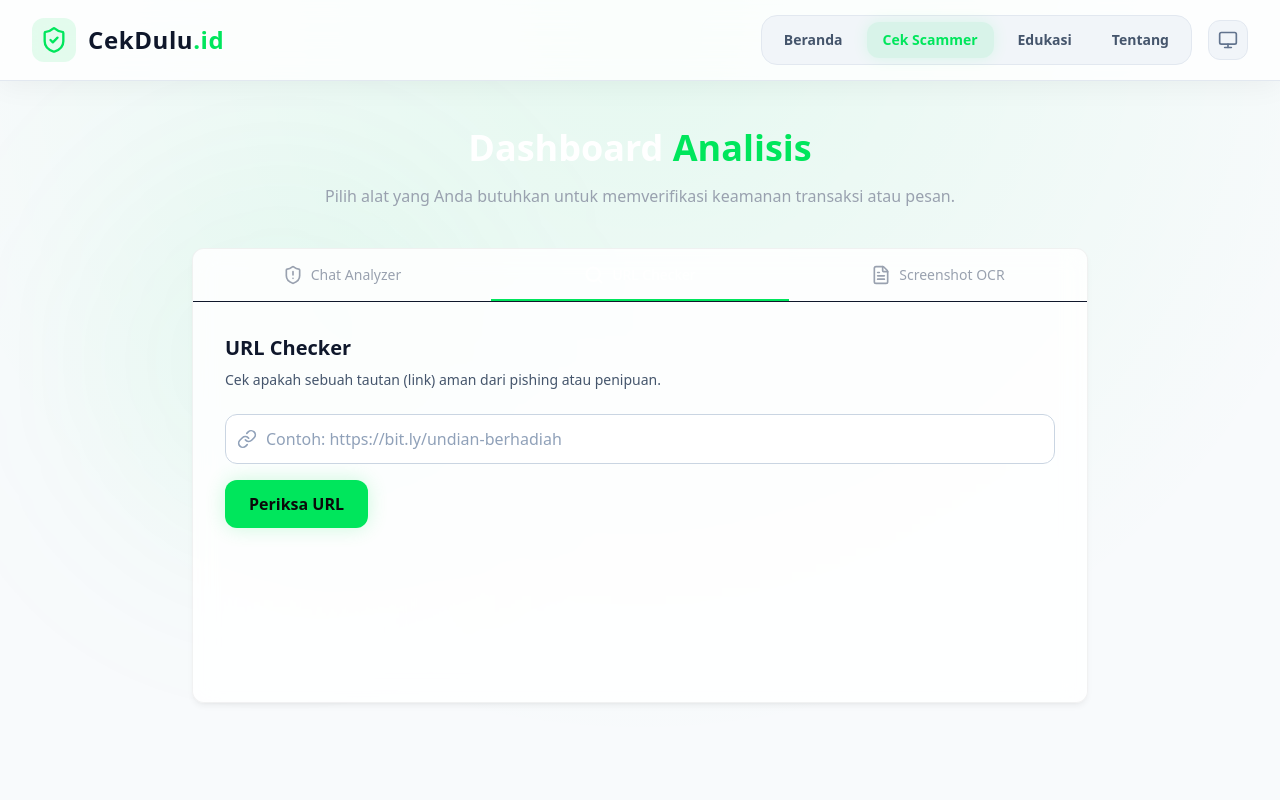
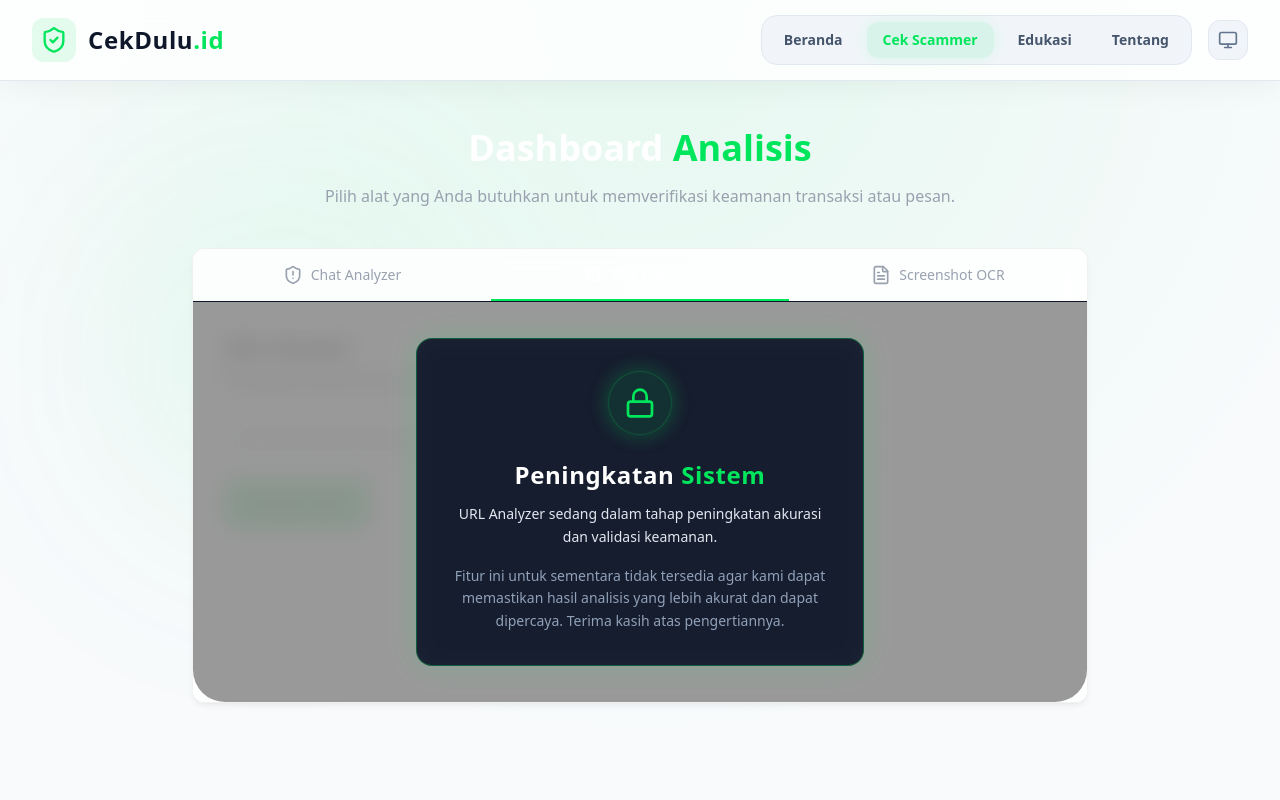
Before and after one commit to deks871/cekdulu-id, a Next.js app: page /dashboard in a window 1280 px wide. Both pictures are taken after a click on the button "URL Checker". Shown: the top 800 px of the page. Built offline with nearby package versions, Linux system fonts and the light colour scheme.

Commit message:
Improve URL analyzer maintenance overlay

```diff
--- a/src/components/dashboard/UrlChecker.tsx
+++ b/src/components/dashboard/UrlChecker.tsx
@@ -1,8 +1,10 @@
 import { useState } from "react";
-import { Link, Loader2 } from "lucide-react";
+import { Link, Loader2, Lock } from "lucide-react";
 import ScoreResult from "./ScoreResult";
 
 export default function UrlChecker() {
+  const MAINTENANCE_MODE = true;
+
   const [url, setUrl] = useState("");
   const [loading, setLoading] = useState(false);
   const [result, setResult] = useState<{
@@ -43,7 +45,8 @@ export default function UrlChecker() {
   };
 
   return (
-    <div>
+    <div className="relative -m-6 p-6 md:-m-8 md:p-8 h-full min-h-[400px] flex flex-col">
+      <div className={MAINTENANCE_MODE ? "opacity-20 blur-sm pointer-events-none select-none flex-grow transition-all duration-500" : "flex-grow"}>
         <div className="mb-6">
           <h3 className="text-xl font-bold text-slate-900 dark:text-white mb-2 transition-colors duration-300">URL Checker</h3>
           <p className="text-slate-600 dark:text-gray-400 text-sm transition-colors duration-300">
@@ -62,13 +65,14 @@ export default function UrlChecker() {
                 onChange={(e) => setUrl(e.target.value)}
                 className="block w-full pl-10 pr-3 py-3 border border-slate-300 dark:border-glass-border rounded-xl bg-white dark:bg-black/30 text-slate-900 dark:text-white placeholder-slate-400 dark:placeholder-gray-500 focus:outline-none focus:ring-2 focus:ring-cyber-green focus:border-transparent transition-all duration-300"
                 placeholder="Contoh: https://bit.ly/undian-berhadiah"
+                tabIndex={MAINTENANCE_MODE ? -1 : 0}
               />
             </div>
             {error && <p className="mt-2 text-sm text-cyber-red">{error}</p>}
           </div>
           <button
             type="submit"
-          disabled={loading}
+            disabled={loading || MAINTENANCE_MODE}
             className="w-full sm:w-auto px-6 py-3 bg-cyber-green text-cyber-dark font-bold hover:bg-[#00ff66] shadow-[0_0_20px_rgba(0,230,92,0.2)] hover:shadow-[0_0_35px_rgba(0,230,92,0.5)] rounded-xl transition-all duration-300 flex justify-center items-center gap-2 disabled:opacity-50 disabled:cursor-not-allowed disabled:hover:shadow-[0_0_20px_rgba(0,230,92,0.2)] group"
           >
             {loading ? (
@@ -93,5 +97,23 @@ export default function UrlChecker() {
           />
         )}
       </div>
+
+      {MAINTENANCE_MODE && (
+        <div className="absolute inset-0 z-20 flex flex-col items-center justify-center p-6 bg-black/40 backdrop-blur-sm rounded-b-2xl sm:rounded-b-[2rem]">
+          <div className="bg-[#0f172a]/90 dark:bg-black/60 border border-cyber-green/30 p-8 rounded-2xl shadow-[0_0_30px_rgba(0,230,92,0.15)] max-w-md mx-auto text-center backdrop-blur-md transform transition-all flex flex-col items-center">
+            <div className="w-16 h-16 rounded-full bg-cyber-green/10 border border-cyber-green/20 flex items-center justify-center mb-6 shadow-[0_0_20px_rgba(0,230,92,0.3)]">
+              <Lock className="w-8 h-8 text-cyber-green" />
+            </div>
+            <h3 className="text-2xl font-bold text-white mb-3 tracking-wide">Peningkatan <span className="text-cyber-green">Sistem</span></h3>
+            <p className="text-slate-200 dark:text-slate-300 text-sm leading-relaxed mb-4">
+              URL Analyzer sedang dalam tahap peningkatan akurasi dan validasi keamanan.
+            </p>
+            <p className="text-slate-400 text-sm leading-relaxed">
+              Fitur ini untuk sementara tidak tersedia agar kami dapat memastikan hasil analisis yang lebih akurat dan dapat dipercaya. Terima kasih atas pengertiannya.
+            </p>
+          </div>
+        </div>
+      )}
+    </div>
   );
 }
```
Lines whose indentation alone changed are shown as unchanged.
